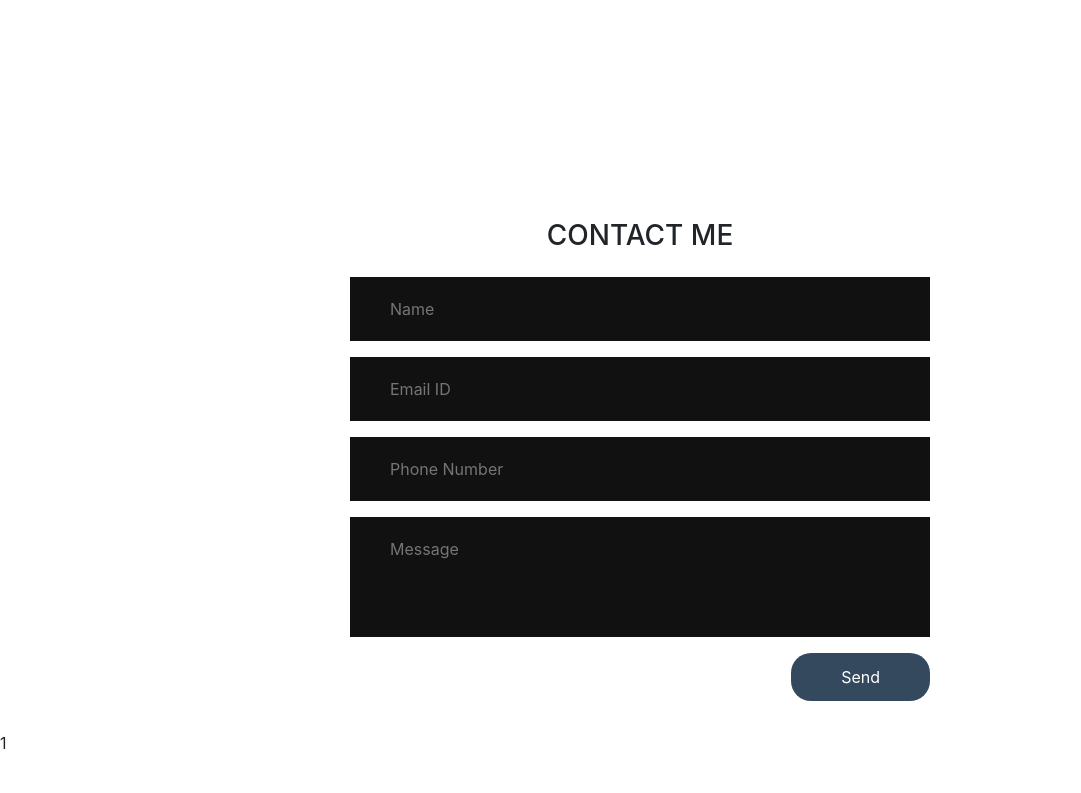
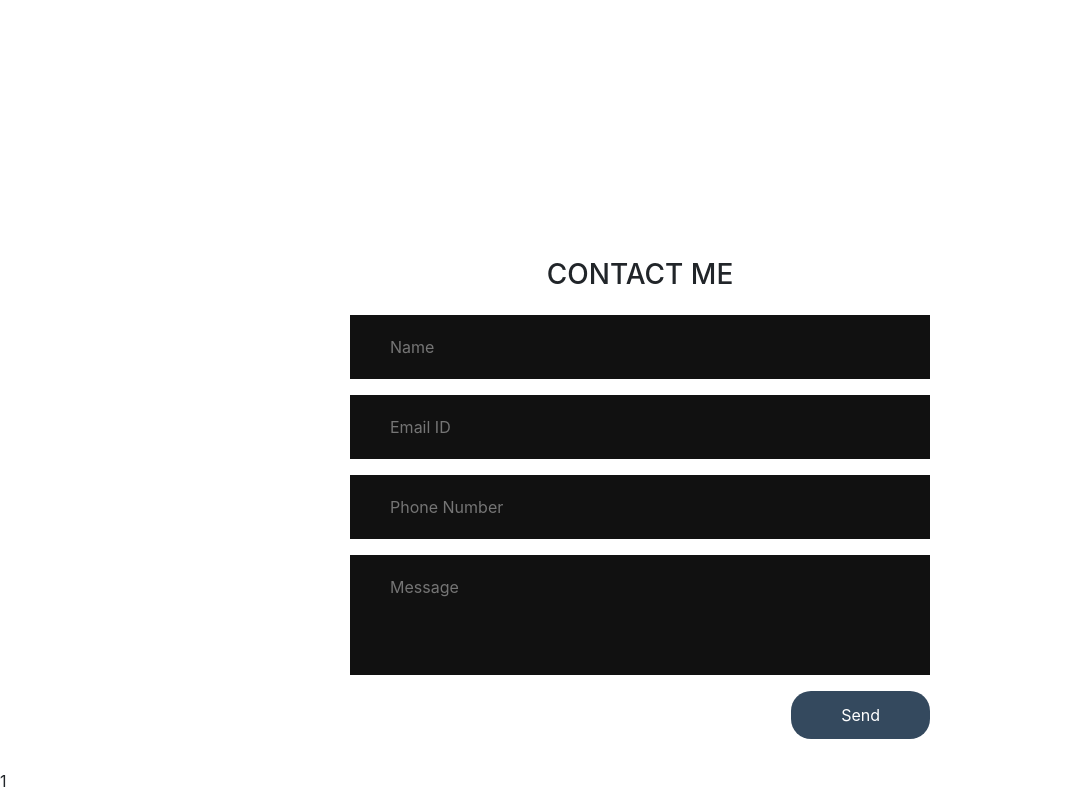
Before and after one commit to pkaishwarya/pkaishwarya.github.io, a plain HTML site: page index.html in a window 1280 px wide. Shown: the part 2026-2819 px from the top of the page, without its empty margins (0-1081 px from the left). Before the commit the page ends 2781 px from the top, so only its background shows below. Drawn offline with nearby package versions, Linux system fonts and the light colour scheme.

Commit message:
Update style.css

```diff
--- a/css/style.css
+++ b/css/style.css
@@ -249,10 +249,10 @@ p.para{
 	background-color: white;
   margin: 0%;
   padding: 0;
-  margin-top: 10%;
+  margin-top: 13%;
   /*font-family: "roboto", cursive;*/
 
- /* margin-top: 13%;*/
+
 }
 
 .contact-section h3{
```
